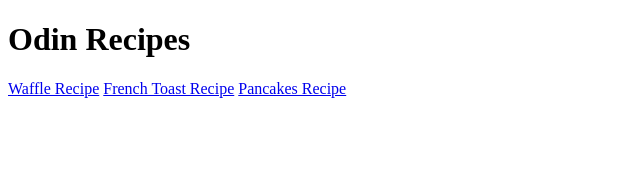
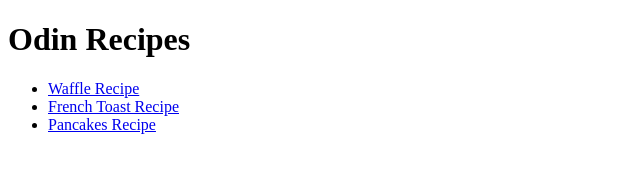
Before and after one commit to NeonWaffles222/odin-recipes, a plain HTML site: page index.html in a window 1280 px wide. Shown: the whole page, without its empty margins (0-640 px from the left). Drawn offline with Linux system fonts and the light colour scheme.

Commit message:
Moved all links into a list

```diff
--- a/index.html
+++ b/index.html
@@ -6,8 +6,10 @@
     </head>
     <body>
         <h1>Odin Recipes</h1>
-        <a href="./recipes/waffles.html">Waffle Recipe</a>
-        <a href="./recipes/french-toast.html">French Toast Recipe</a>
-        <a href="./recipes/pancakes.html">Pancakes Recipe</a>
+        <ul>
+            <li><a href="./recipes/waffles.html">Waffle Recipe</a></li>
+            <li><a href="./recipes/french-toast.html">French Toast Recipe</a></li>
+            <li><a href="./recipes/pancakes.html">Pancakes Recipe</a></li>
+        </ul>
     </body>
 </html>
```
